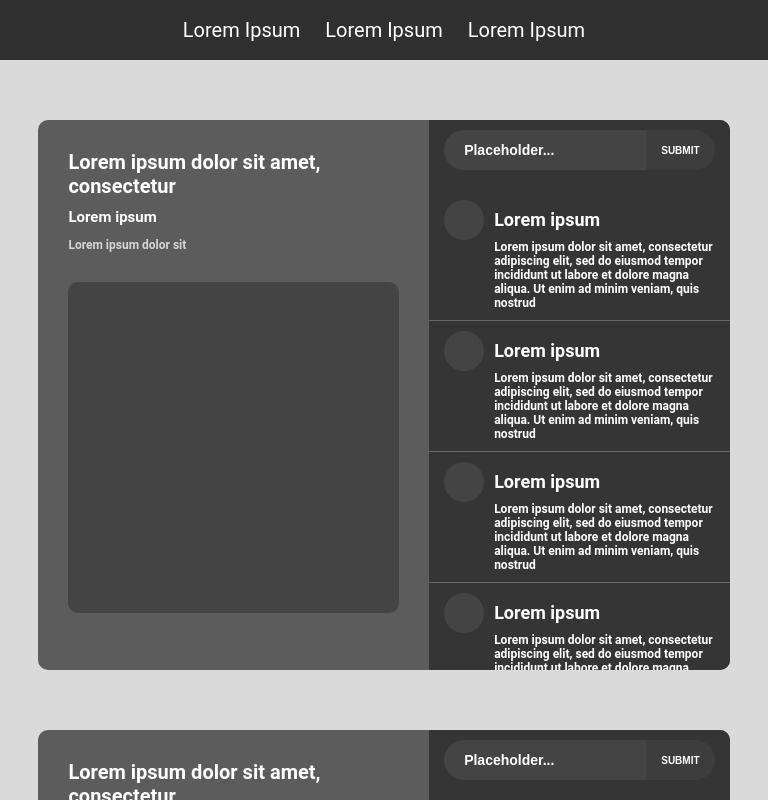
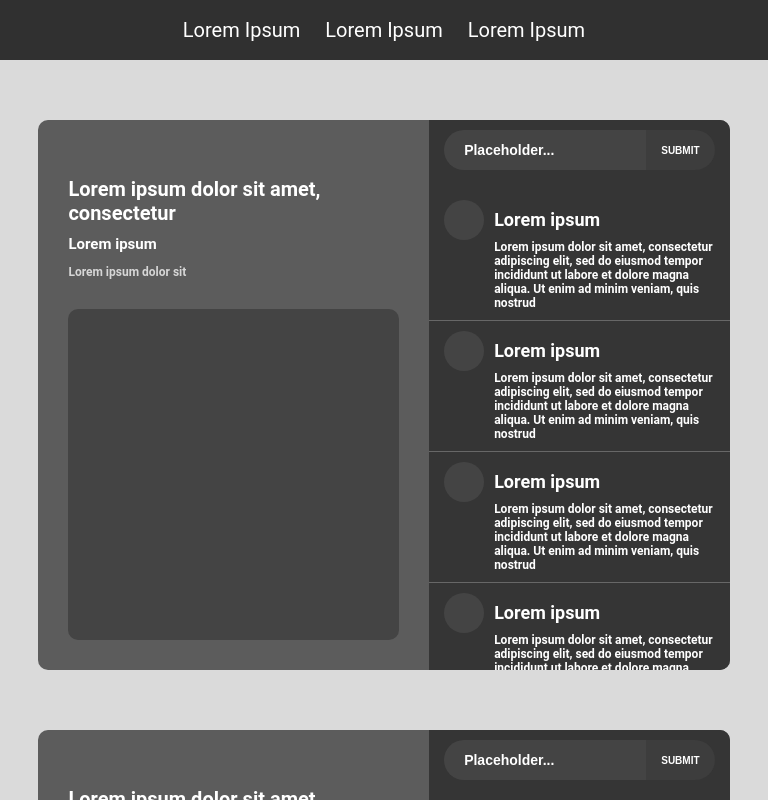
Before and after one commit to Ignas-Vaitkus/kickertech-task, a React (Create React App) app: page / in a window 768 px wide. Shown: the top 800 px of the page. Built offline with nearby package versions, Linux system fonts and the light colour scheme.

Commit message:
Fixed warning

```diff
--- a/src/components/Post/Post.css
+++ b/src/components/Post/Post.css
@@ -124,7 +124,7 @@
     flex-shrink: 0.5;
     display: flex;
     flex-direction: column-reverse;
-    justify-content: start;
+    justify-content: flex-start;
   }
 
   .Post .post-container .text-container {
```
